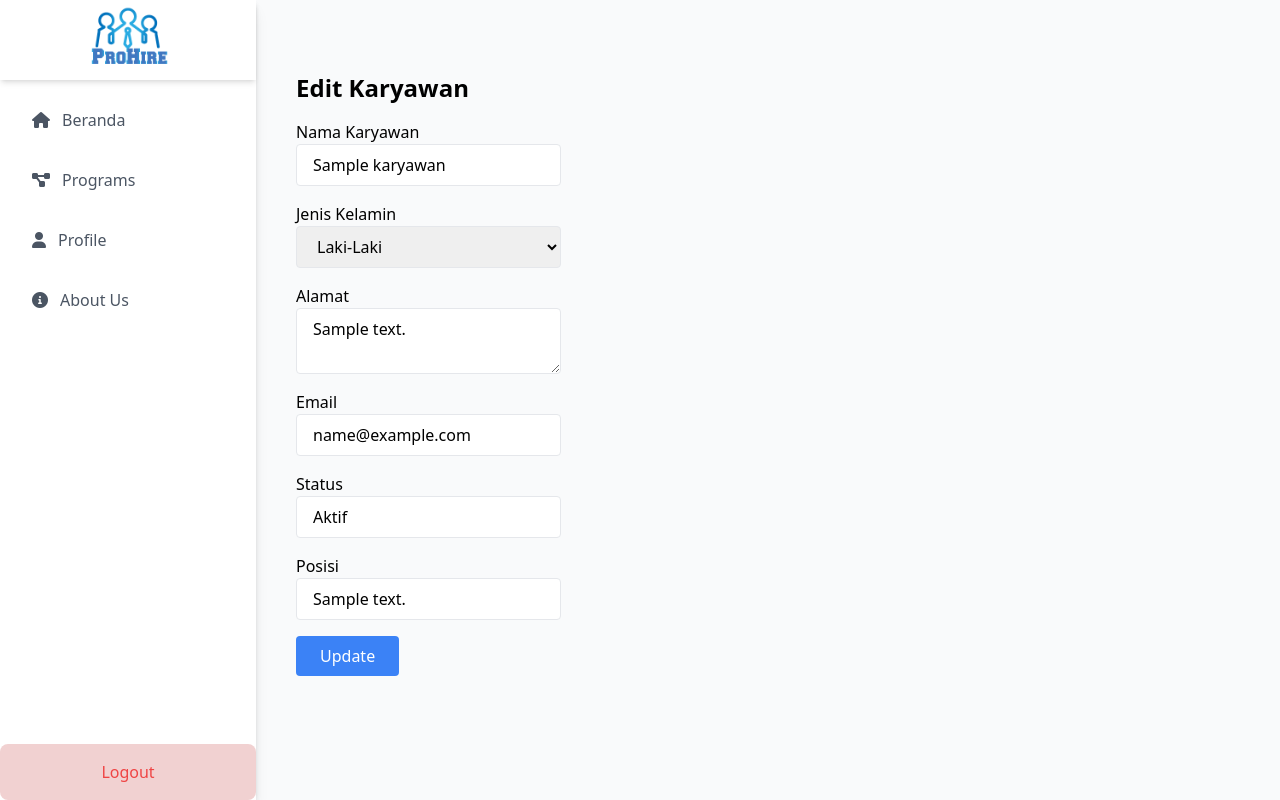
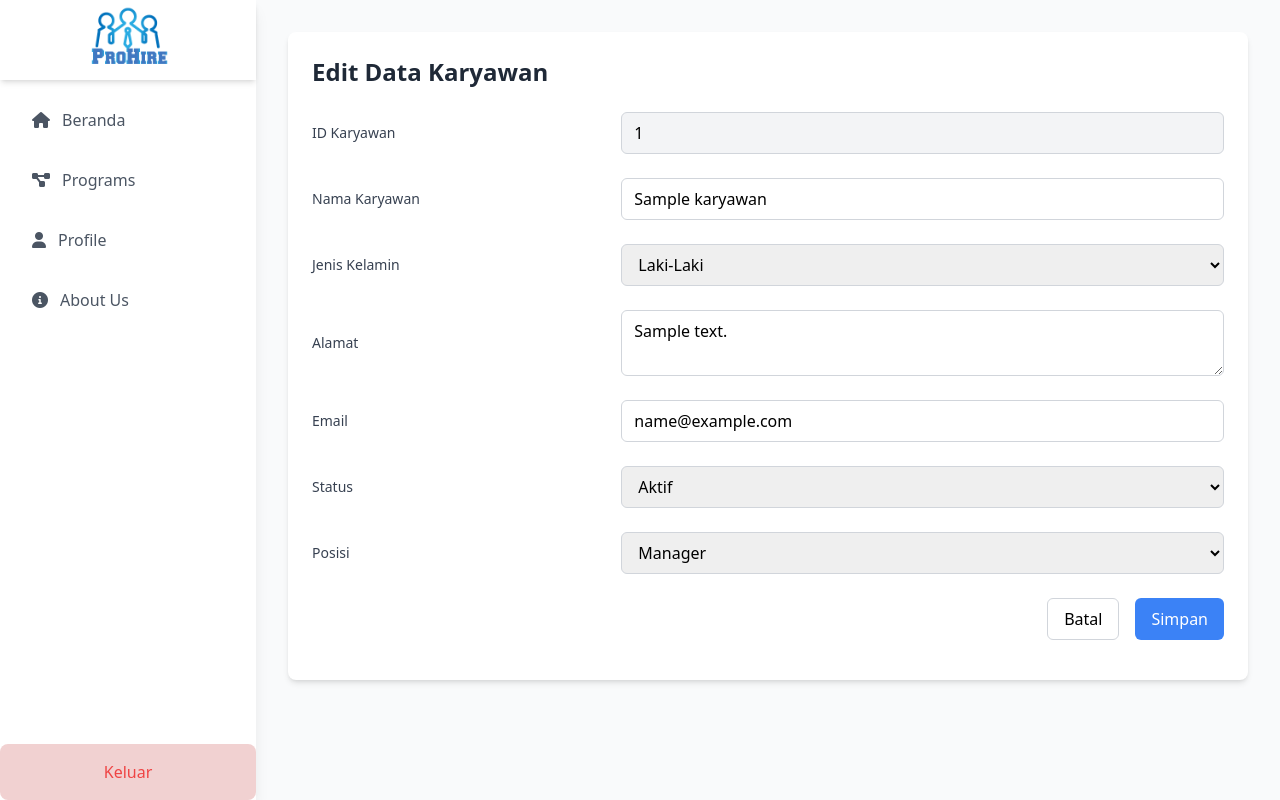
Before and after one commit to ikyyy10704/Labsys, a CodeIgniter app: page /Karyawan/index.php/data_karyawan/edit/1 in a window 1280 px wide. Run offline with CodeIgniter, Linux system fonts and the light colour scheme; tables that the repository leaves empty or names only in its code hold one stand-in row (values such as "Sample post"); some libraries are stand-ins or nearby versions; grey boxes are pictures that could not be loaded.

Commit message:
revisi rayan dan rashad

```diff
--- a/application/controllers/Beranda.php
+++ b/application/controllers/Beranda.php
@@ -1,5 +1,6 @@
 <?php
 defined('BASEPATH') OR exit('No direct script access allowed');
+
 
 class beranda extends CI_Controller {
 
--- a/application/controllers/Data_karyawan.php
+++ b/application/controllers/Data_karyawan.php
@@ -12,6 +12,7 @@ class Data_karyawan extends CI_Controller {
     public function index() {
         $data['title'] = 'Data Karyawan';
         $data['karyawan'] = $this->Data_karyawan_model->get_all_karyawan();
+
         $this->load->view('template/header', $data);
         $this->load->view('template/sidebar');
         $this->load->view('data_karyawan/index', $data);
@@ -19,35 +20,35 @@ class Data_karyawan extends CI_Controller {
     }
 
     public function create() {
-        $this->form_validation->set_rules('nama_krywn', 'Nama Karyawan', 'required');
+        $data['title'] = 'Tambah Data Karyawan';
+        $data['next_id'] = $this->Data_karyawan_model->get_next_id();
+
+        $this->form_validation->set_rules('nama_krywn', 'Nama Karyawan', 'required|trim');
         $this->form_validation->set_rules('jenis_kelamin', 'Jenis Kelamin', 'required|in_list[L,P]');
-        $this->form_validation->set_rules('alamat', 'Alamat', 'required');
-        $this->form_validation->set_rules('email', 'Email', 'required|valid_email');
-        $this->form_validation->set_rules('status', 'Status', 'required');
-        $this->form_validation->set_rules('posisi', 'Posisi', 'required');
+        $this->form_validation->set_rules('alamat', 'Alamat', 'required|trim');
+        $this->form_validation->set_rules('email', 'Email', 'required|valid_email|trim');
+        $this->form_validation->set_rules('status', 'Status', 'required|in_list[Aktif,Tidak Aktif]');
+        $this->form_validation->set_rules('posisi', 'Posisi', 'required|in_list[Manager,Supervisor,Staff,Admin,Teknisi,Marketing,Operator]');
 
         if ($this->form_validation->run() === FALSE) {
-            $data['title'] = 'Tambah Data Karyawan';
-
             $this->load->view('template/header', $data);
             $this->load->view('template/sidebar');
+            $this->load->view('template/footer');
             $this->load->view('data_karyawan/create', $data);
-            $this->load->view('template/footer');
         } else {
-            $this->Data_karyawan_model->create_karyawan($this->input->post());
-            $this->session->set_flashdata('success', 'Data karyawan berhasil ditambahkan');
+            $post_data = $this->input->post();
+            $post_data['id_krywn'] = $data['next_id'];
+
+            if ($this->Data_karyawan_model->create_karyawan($post_data)) {
+                $this->session->set_flashdata('success', 'Data karyawan berhasil ditambahkan');
+            } else {
+                $this->session->set_flashdata('error', 'Gagal menambahkan data karyawan');
+            }
             redirect('data_karyawan');
         }
     }
 
     public function edit($id) {
-        $this->form_validation->set_rules('nama_krywn', 'Nama Karyawan', 'required');
-        $this->form_validation->set_rules('jenis_kelamin', 'Jenis Kelamin', 'required|in_list[L,P]');
-        $this->form_validation->set_rules('alamat', 'Alamat', 'required');
-        $this->form_validation->set_rules('email', 'Email', 'required|valid_email');
-        $this->form_validation->set_rules('status', 'Status', 'required');
-        $this->form_validation->set_rules('posisi', 'Posisi', 'required');
-
         $data['title'] = 'Edit Data Karyawan';
         $data['karyawan'] = $this->Data_karyawan_model->get_karyawan_by_id($id);
 
@@ -55,21 +56,40 @@ class Data_karyawan extends CI_Controller {
             show_404();
         }
 
+        $this->form_validation->set_rules('nama_krywn', 'Nama Karyawan', 'required|trim');
+        $this->form_validation->set_rules('jenis_kelamin', 'Jenis Kelamin', 'required|in_list[L,P]');
+        $this->form_validation->set_rules('alamat', 'Alamat', 'required|trim');
+        $this->form_validation->set_rules('email', 'Email', 'required|valid_email|trim');
+        $this->form_validation->set_rules('status', 'Status', 'required|in_list[Aktif,Tidak Aktif]');
+        $this->form_validation->set_rules('posisi', 'Posisi', 'required|in_list[Manager,Supervisor,Staff,Admin,Teknisi,Marketing,Operator]');
+
         if ($this->form_validation->run() === FALSE) {
             $this->load->view('template/header', $data);
             $this->load->view('template/sidebar');
+            $this->load->view('template/footer');
             $this->load->view('data_karyawan/edit', $data);
-            $this->load->view('template/footer');
         } else {
-            $this->Data_karyawan_model->update_karyawan($id, $this->input->post());
-            $this->session->set_flashdata('success', 'Data karyawan berhasil diperbarui');
+            $post_data = $this->input->post();
+
+            if ($this->Data_karyawan_model->update_karyawan($id, $post_data)) {
+                $this->session->set_flashdata('success', 'Data karyawan berhasil diperbarui');
+            } else {
+                $this->session->set_flashdata('error', 'Gagal memperbarui data karyawan');
+            }
             redirect('data_karyawan');
         }
     }
 
     public function delete($id) {
-        $this->Data_karyawan_model->delete_karyawan($id);
-        $this->session->set_flashdata('success', 'Data karyawan berhasil dihapus');
+        if (!$this->Data_karyawan_model->get_karyawan_by_id($id)) {
+            show_404();
+        }
+
+        if ($this->Data_karyawan_model->delete_karyawan($id)) {
+            $this->session->set_flashdata('success', 'Data karyawan berhasil dihapus');
+        } else {
+            $this->session->set_flashdata('error', 'Gagal menghapus data karyawan');
+        }
         redirect('data_karyawan');
     }
 }
--- a/application/models/Data_karyawan_model.php
+++ b/application/models/Data_karyawan_model.php
@@ -2,13 +2,26 @@
 defined('BASEPATH') OR exit('No direct script access allowed');
 
 class Data_karyawan_model extends CI_Model {
-
     public function __construct() {
         parent::__construct();
         $this->load->database();
     }
 
+    public function get_next_id() {
+        $this->db->select_max('id_krywn');
+        $query = $this->db->get('data_karyawan');
+        $last_id = $query->row()->id_krywn;
+        return $last_id ? $last_id + 1 : 1;
+    }
+
     public function get_all_karyawan() {
+        $this->db->order_by('id_krywn', 'ASC');
+        return $this->db->get('data_karyawan')->result_array();
+    }
+
+    public function get_active_karyawan() {
+        $this->db->where('status', 'Aktif');
+        $this->db->order_by('nama_krywn', 'ASC');
         return $this->db->get('data_karyawan')->result_array();
     }
 
@@ -17,6 +30,8 @@ class Data_karyawan_model extends CI_Model {
     }
 
     public function create_karyawan($data) {
+        // Ensure id_krywn is auto-incremented
+        $data['id_krywn'] = $this->get_next_id();
         return $this->db->insert('data_karyawan', $data);
     }
 
@@ -26,7 +41,84 @@ class Data_karyawan_model extends CI_Model {
     }
 
     public function delete_karyawan($id) {
+        $this->db->trans_start();
+
+        // Delete from dependent tables first
+        $tables = [
+            'log_status_karyawan',
+            'log_perubahan_gaji',
+            'gaji_karyawan',
+            'absensi'
+        ];
+
+        foreach ($tables as $table) {
+            $this->db->where('id_krywn', $id);
+            $this->db->delete($table);
+        }
+
+        // Finally delete the employee record
         $this->db->where('id_krywn', $id);
-        return $this->db->delete('data_karyawan');
+        $result = $this->db->delete('data_karyawan');
+
+        $this->db->trans_complete();
+
+        if ($this->db->trans_status() === FALSE) {
+            // Something went wrong
+            $this->db->trans_rollback();
+            return false;
+        } else {
+            $this->db->trans_commit();
+            return $result;
+        }
+    }
+
+    public function check_email_exists($email, $id = null) {
+        $this->db->where('email', $email);
+        if ($id) {
+            $this->db->where('id_krywn !=', $id);
+        }
+        return $this->db->get('data_karyawan')->num_rows() > 0;
+    }
+
+    public function get_karyawan_count() {
+        return $this->db->count_all('data_karyawan');
+    }
+
+    public function get_active_karyawan_count() {
+        $this->db->where('status', 'Aktif');
+        return $this->db->count_all_results('data_karyawan');
+    }
+
+    public function get_karyawan_by_position($position) {
+        $this->db->where('posisi', $position);
+        $this->db->order_by('nama_krywn', 'ASC');
+        return $this->db->get('data_karyawan')->result_array();
+    }
+
+    public function search_karyawan($keyword) {
+        $this->db->like('nama_krywn', $keyword);
+        $this->db->or_like('email', $keyword);
+        $this->db->or_like('posisi', $keyword);
+        $this->db->order_by('nama_krywn', 'ASC');
+        return $this->db->get('data_karyawan')->result_array();
+    }
+
+    public function check_duplicate_data($data, $id = null) {
+        if ($id) {
+            $this->db->where('id_krywn !=', $id);
+        }
+        $this->db->where('email', $data['email']);
+        return $this->db->get('data_karyawan')->num_rows() > 0;
+    }
+
+    public function validate_foreign_keys($id) {
+        $tables = ['gaji_karyawan', 'absensi', 'log_status_karyawan', 'log_perubahan_gaji'];
+        foreach ($tables as $table) {
+            $this->db->where('id_krywn', $id);
+            if ($this->db->count_all_results($table) > 0) {
+                return false;
+            }
+        }
+        return true;
     }
 }
--- a/application/views/Data_karyawan/edit.php
+++ b/application/views/Data_karyawan/edit.php
@@ -1,75 +1,105 @@
-<!DOCTYPE html>
-<html lang="en">
-<head>
-    <meta charset="UTF-8">
-    <meta name="viewport" content="width=device-width, initial-scale=1.0">
-    <title><?= isset($title) ? $title : 'Edit Karyawan' ?></title>
-    <script src="https://cdn.tailwindcss.com"></script>
-</head>
-<body class="bg-gray-100">
-    <div class="flex">
-        <!-- Sidebar -->
-        <aside class="w-64 bg-white shadow-md h-screen">
-            <div class="p-4">
-                <img src="logo.png" alt="Logo" class="w-16 h-16 mx-auto">
+<!-- application/views/data_karyawan/edit.php -->
+<div class="ml-64 p-8">
+    <div class="bg-white rounded-lg shadow-md p-6">
+        <div class="flex justify-between items-center mb-6">
+            <h1 class="text-2xl font-semibold text-gray-800">Edit Data Karyawan</h1>
+        </div>
+
+        <?php if(validation_errors()): ?>
+            <div class="bg-red-100 border-l-4 border-red-500 text-red-700 p-4 mb-6">
+                <?= validation_errors() ?>
             </div>
-            <nav>
-                <ul class="space-y-4">
-                    <li><a href="#" class="flex items-center px-4 py-2 text-gray-700 hover:bg-gray-200"><i class="fas fa-home mr-3"></i>Beranda</a></li>
-                    <li><a href="#" class="flex items-center px-4 py-2 text-gray-700 hover:bg-gray-200"><i class="fas fa-tasks mr-3"></i>Programs</a></li>
-                    <li><a href="#" class="flex items-center px-4 py-2 text-gray-700 hover:bg-gray-200"><i class="fas fa-user mr-3"></i>Profile</a></li>
-                    <li><a href="#" class="flex items-center px-4 py-2 text-gray-700 hover:bg-gray-200"><i class="fas fa-info-circle mr-3"></i>About Us</a></li>
-                </ul>
-            </nav>
-        </aside>
-        <main class="flex-1 p-6">
-            <div class="container mx-auto mt-8 p-4">
-                <h3 class="text-2xl font-semibold mb-4">Edit Karyawan</h3>
+        <?php endif; ?>
 
-                <form action="" method="POST">
-                    <input type="hidden" name="id_krywn" value="<?= htmlspecialchars($karyawan['id_krywn'] ?? '') ?>">
+        <form action="" method="post" class="space-y-6">
+            <!-- ID Karyawan (Read Only) -->
+            <div class="grid grid-cols-3 gap-4 items-center">
+                <label class="text-sm font-medium text-gray-700">ID Karyawan</label>
+                <div class="col-span-2">
+                    <input type="text" class="w-full px-3 py-2 border border-gray-300 rounded-md bg-gray-100"
+                           value="<?= $karyawan['id_krywn'] ?>" readonly>
+                </div>
+            </div>
 
-                    <div class="form-group mb-4">
-                        <label class="block">Nama Karyawan</label>
-                        <input type="text" name="nama_krywn" class="form-control w-full px-4 py-2 border rounded"
-                               value="<?= htmlspecialchars($karyawan['nama_krywn'] ?? '') ?>" required>
-                    </div>
+            <!-- Nama -->
+            <div class="grid grid-cols-3 gap-4 items-center">
+                <label class="text-sm font-medium text-gray-700">Nama Karyawan</label>
+                <div class="col-span-2">
+                    <input type="text" name="nama_krywn" required
+                           class="w-full px-3 py-2 border border-gray-300 rounded-md focus:outline-none focus:ring-1 focus:ring-blue-500"
+                           value="<?= htmlspecialchars($karyawan['nama_krywn']) ?>">
+                </div>
+            </div>
 
-                    <div class="form-group mb-4">
-                        <label class="block">Jenis Kelamin</label>
-                        <select name="jenis_kelamin" class="form-control w-full px-4 py-2 border rounded" required>
-                            <option value="L" <?= (isset($karyawan['jenis_kelamin']) && $karyawan['jenis_kelamin'] == 'L') ? 'selected' : '' ?>>Laki-Laki</option>
-                            <option value="P" <?= (isset($karyawan['jenis_kelamin']) && $karyawan['jenis_kelamin'] == 'P') ? 'selected' : '' ?>>Perempuan</option>
-                        </select>
-                    </div>
+            <!-- Jenis Kelamin -->
+            <div class="grid grid-cols-3 gap-4 items-center">
+                <label class="text-sm font-medium text-gray-700">Jenis Kelamin</label>
+                <div class="col-span-2">
+                    <select name="jenis_kelamin" required
+                            class="w-full px-3 py-2 border border-gray-300 rounded-md focus:outline-none focus:ring-1 focus:ring-blue-500">
+                        <option value="L" <?= $karyawan['jenis_kelamin'] == 'L' ? 'selected' : '' ?>>Laki-Laki</option>
+                        <option value="P" <?= $karyawan['jenis_kelamin'] == 'P' ? 'selected' : '' ?>>Perempuan</option>
+                    </select>
+                </div>
+            </div>
 
-                    <div class="form-group mb-4">
-                        <label class="block">Alamat</label>
-                        <textarea name="alamat" class="form-control w-full px-4 py-2 border rounded" required><?= htmlspecialchars($karyawan['alamat'] ?? '') ?></textarea>
-                    </div>
+            <!-- Alamat -->
+            <div class="grid grid-cols-3 gap-4 items-center">
+                <label class="text-sm font-medium text-gray-700">Alamat</label>
+                <div class="col-span-2">
+                    <textarea name="alamat" required
+                              class="w-full px-3 py-2 border border-gray-300 rounded-md focus:outline-none focus:ring-1 focus:ring-blue-500"><?= htmlspecialchars($karyawan['alamat']) ?></textarea>
+                </div>
+            </div>
 
-                    <div class="form-group mb-4">
-                        <label class="block">Email</label>
-                        <input type="email" name="email" class="form-control w-full px-4 py-2 border rounded"
-                               value="<?= htmlspecialchars($karyawan['email'] ?? '') ?>" required>
-                    </div>
+            <!-- Email -->
+            <div class="grid grid-cols-3 gap-4 items-center">
+                <label class="text-sm font-medium text-gray-700">Email</label>
+                <div class="col-span-2">
+                    <input type="email" name="email" required
+                           class="w-full px-3 py-2 border border-gray-300 rounded-md focus:outline-none focus:ring-1 focus:ring-blue-500"
+                           value="<?= htmlspecialchars($karyawan['email']) ?>">
+                </div>
+            </div>
 
-                    <div class="form-group mb-4">
-                        <label class="block">Status</label>
-                        <input type="text" name="status" class="form-control w-full px-4 py-2 border rounded"
-                               value="<?= htmlspecialchars($karyawan['status'] ?? '') ?>" required>
-                    </div>
+            <!-- Status -->
+            <div class="grid grid-cols-3 gap-4 items-center">
+                <label class="text-sm font-medium text-gray-700">Status</label>
+                <div class="col-span-2">
+                    <select name="status" required
+                            class="w-full px-3 py-2 border border-gray-300 rounded-md focus:outline-none focus:ring-1 focus:ring-blue-500">
+                        <option value="Aktif" <?= $karyawan['status'] == 'Aktif' ? 'selected' : '' ?>>Aktif</option>
+                        <option value="Tidak Aktif" <?= $karyawan['status'] == 'Tidak Aktif' ? 'selected' : '' ?>>Tidak Aktif</option>
+                    </select>
+                </div>
+            </div>
 
-                    <div class="form-group mb-4">
-                        <label class="block">Posisi</label>
-                        <input type="text" name="posisi" class="form-control w-full px-4 py-2 border rounded"
-                               value="<?= htmlspecialchars($karyawan['posisi'] ?? '') ?>" required>
-                    </div>
+            <!-- Posisi -->
+            <div class="grid grid-cols-3 gap-4 items-center">
+                <label class="text-sm font-medium text-gray-700">Posisi</label>
+                <div class="col-span-2">
+                    <select name="posisi" required
+                            class="w-full px-3 py-2 border border-gray-300 rounded-md focus:outline-none focus:ring-1 focus:ring-blue-500">
+                        <option value="Manager" <?= $karyawan['posisi'] == 'Manager' ? 'selected' : '' ?>>Manager</option>
+                        <option value="Supervisor" <?= $karyawan['posisi'] == 'Supervisor' ? 'selected' : '' ?>>Supervisor</option>
+                        <option value="Staff" <?= $karyawan['posisi'] == 'Staff' ? 'selected' : '' ?>>Staff</option>
+                        <option value="Admin" <?= $karyawan['posisi'] == 'Admin' ? 'selected' : '' ?>>Admin</option>
+                        <option value="Teknisi" <?= $karyawan['posisi'] == 'Teknisi' ? 'selected' : '' ?>>Teknisi</option>
+                        <option value="Marketing" <?= $karyawan['posisi'] == 'Marketing' ? 'selected' : '' ?>>Marketing</option>
+                        <option value="Operator" <?= $karyawan['posisi'] == 'Operator' ? 'selected' : '' ?>>Operator</option>
+                    </select>
+                </div>
+            </div>
 
-                    <button type="submit" class="bg-blue-500 hover:bg-blue-600 text-white px-6 py-2 rounded">Update</button>
-                </form>
+            <div class="flex justify-end space-x-4">
+                <a href="<?= base_url('index.php/data_karyawan') ?>"
+                   class="px-4 py-2 border border-gray-300 rounded-md hover:bg-gray-50">
+                    Batal
+                </a>
+                <button type="submit" class="px-4 py-2 bg-blue-500 text-white rounded-md hover:bg-blue-600">
+                    Simpan
+                </button>
             </div>
-        </main>
+        </form>
     </div>
-</body>
-</html>
+</div>
--- a/application/views/template/sidebar.php
+++ b/application/views/template/sidebar.php
@@ -44,12 +44,12 @@
             </ul>
         </nav>
         <div class="mt-auto pt-8">
-            <a href="logout.php"
-            class="block w-full text-center text-red-500 bg-red-700/20 hover:bg-red-700/30 p-4 rounded-lg
-                    font-medium hover:scale-105 transition-transform duration-200"
-            onclick="return confirm('Apakah Anda yakin ingin logout?');">
-                Logout
-            </a>
+        <a href="<?= base_url('index.php/user/logout') ?>"
+           class="block w-full text-center text-red-500 bg-red-700/20 hover:bg-red-700/30 p-4 rounded-lg
+                  font-medium hover:scale-105 transition-transform duration-200"
+           onclick="return confirm('Apakah Anda yakin ingin keluar?');">
+            Keluar
+        </a>
         </div>
     </div>
 </aside>
```
Also changed, not shown: application/models/My_controler.php (added, +16 -0 lines), application/views/Data_karyawan/create.php (+88 -58 lines), application/views/login/login.php (+46 -17 lines), application/views/login/lupa_password.php (added, +46 -0 lines), application/views/login/register.php (added, +82 -0 lines), application/views/profile/index.php (+11 -17 lines), uploads/manajer/profile/54b18b26fc17ebc1801fd5f41557837c.jpeg (deleted), uploads/manajer/profile/c3320b1b807b262f8fa7a0862efb75da.jpeg (added).
